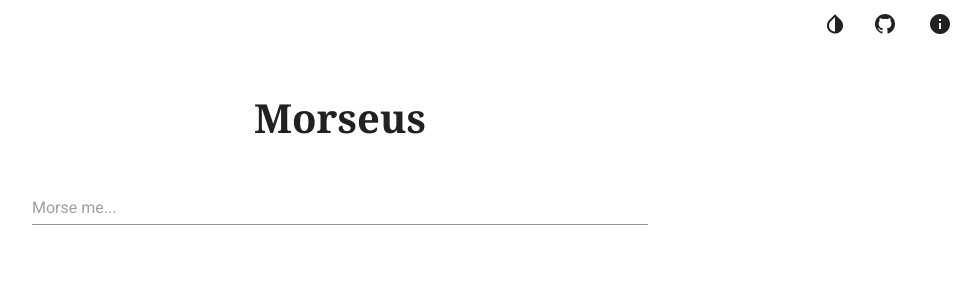
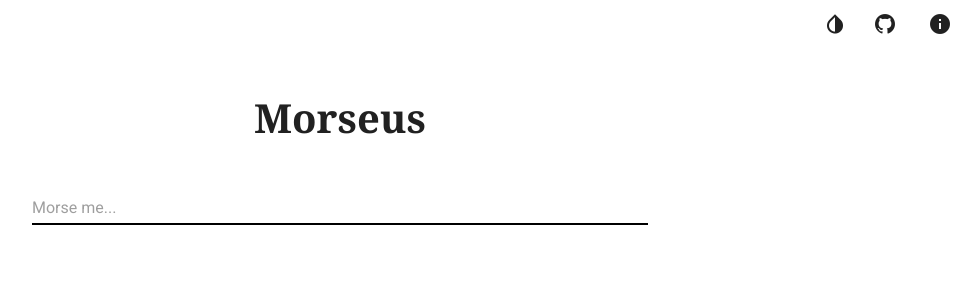
Before and after one commit to LebowskiSama/morseus, a Vue app: page / in a window 1280 px wide. Shown: the top 300 px of the page, without its empty margins (300-1280 px from the left). Built offline with nearby package versions, Linux system fonts and the light colour scheme.

Commit message:
added-autofocus-textfield

```diff
--- a/src/App.vue
+++ b/src/App.vue
@@ -18,15 +18,15 @@
       </p>
 
     <v-container id="vContainer">
-      <v-text-field placeholder="Morse me..." v-model="message" v-on:input="parseMorse"></v-text-field>
+      <v-text-field id="textField" placeholder="Morse me..." v-model="message" v-on:input="parseMorse"></v-text-field>
     </v-container>
 
     <p>{{ morse }}</p>
 
     <v-dialog v-model="dialog" width="500">
       <v-card>
-        <v-card-title text-align-center><v-icon class="mr-3">info</v-icon>Welcome, to the desert of the morse</v-card-title>
-        <v-card-text>The morser uses three spaces (time-units) for letter breaks and seven spaces (time-units) for word breaks following international standards.</v-card-text>
+        <v-card-title text-align-center><v-icon class="mr-3">info</v-icon>Spacing</v-card-title>
+        <v-card-text>The morse output utilizes three spaces (time-units) for letter breaks and seven spaces (time-units) for word breaks following international standards.</v-card-text>
       </v-card>
     </v-dialog>
 
@@ -63,21 +63,21 @@ export default {
 
   methods: {
     parseMorse: function() {
-      var splitArray = this.message.split('')
-      var morse = []
-      var i
+      var splitArray = this.message.split('');
+      var morse = [];
+      var i;
 
       for (i in splitArray){
-        morse[i] = this.morseData[splitArray[i].toUpperCase()]
+        morse[i] = this.morseData[splitArray[i].toUpperCase()];
         }
 
       for(i in morse){
         if(typeof morse[i] == "undefined"){
-          morse[i] = '\xa0'
+          morse[i] = '\xa0';
         }
       }
 
-      this.morse = morse.join('\xa0\xa0\xa0')
+      this.morse = morse.join('\xa0\xa0\xa0');
 
     },
 
@@ -88,18 +88,24 @@ export default {
       )
     },
     toggleTheme: function() {
-      this.$vuetify.theme.dark = !this.$vuetify.theme.dark
-
+      this.$vuetify.theme.dark = !this.$vuetify.theme.dark;
     }
   },
+
+  mounted: function(){
+    document.getElementById('textField').focus();
+  }
 };
 </script>
 
 <style scoped>
 
+*{
+  animation: fadeIn ease-in 0.6s;
+}
+
 #pageHeader{
   font-family: Cambria, Cochin, Georgia, Times, 'Times New Roman', serif;
-  animation: fadeIn ease-in 0.5s;
 }
 
 .icons{
@@ -120,7 +126,6 @@ export default {
 #vContainer{
   margin-bottom: 100px;
   width: 50%;
-  animation: fadeIn ease-in 0.5s;
 }
 
 p{
```
